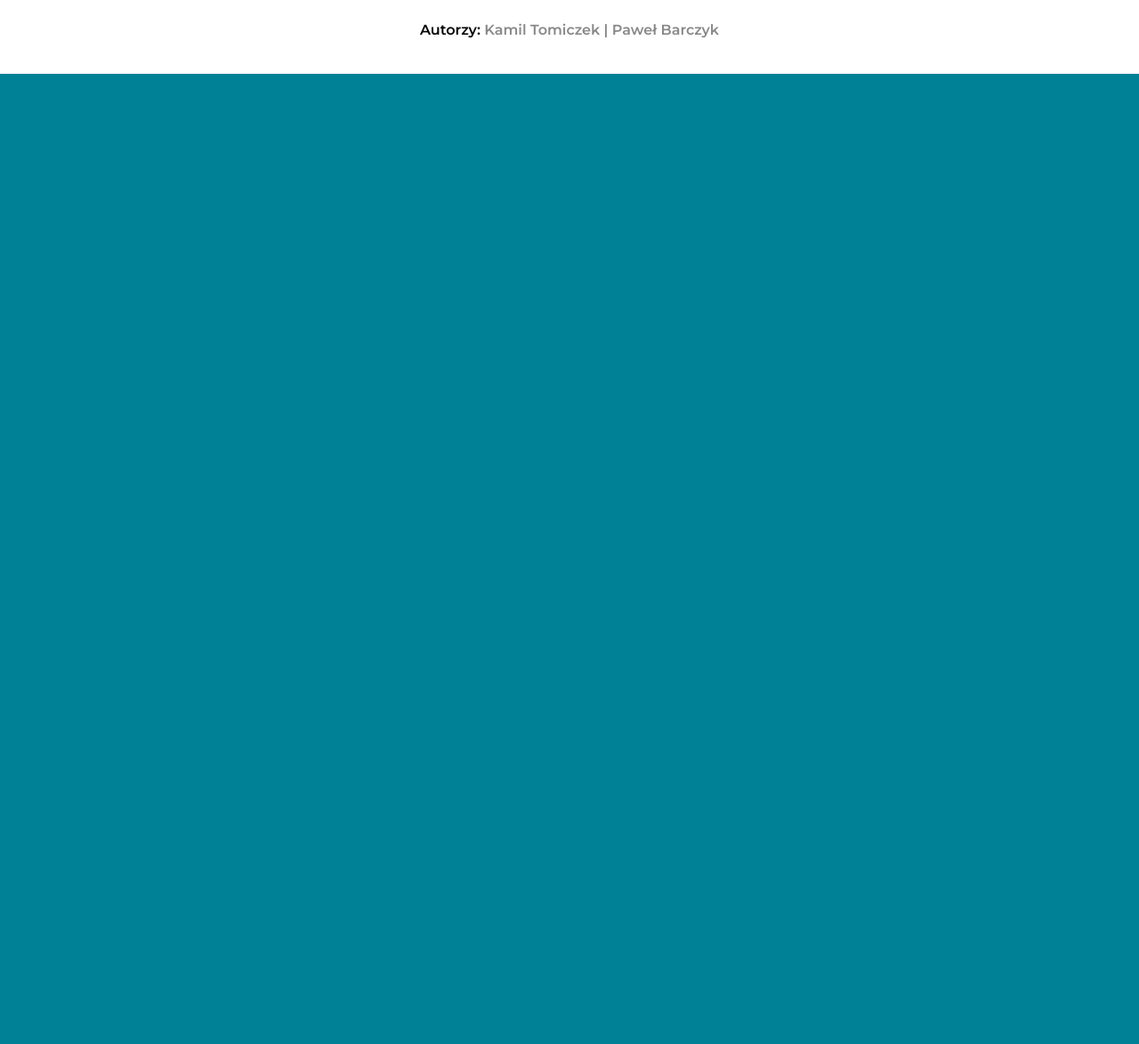
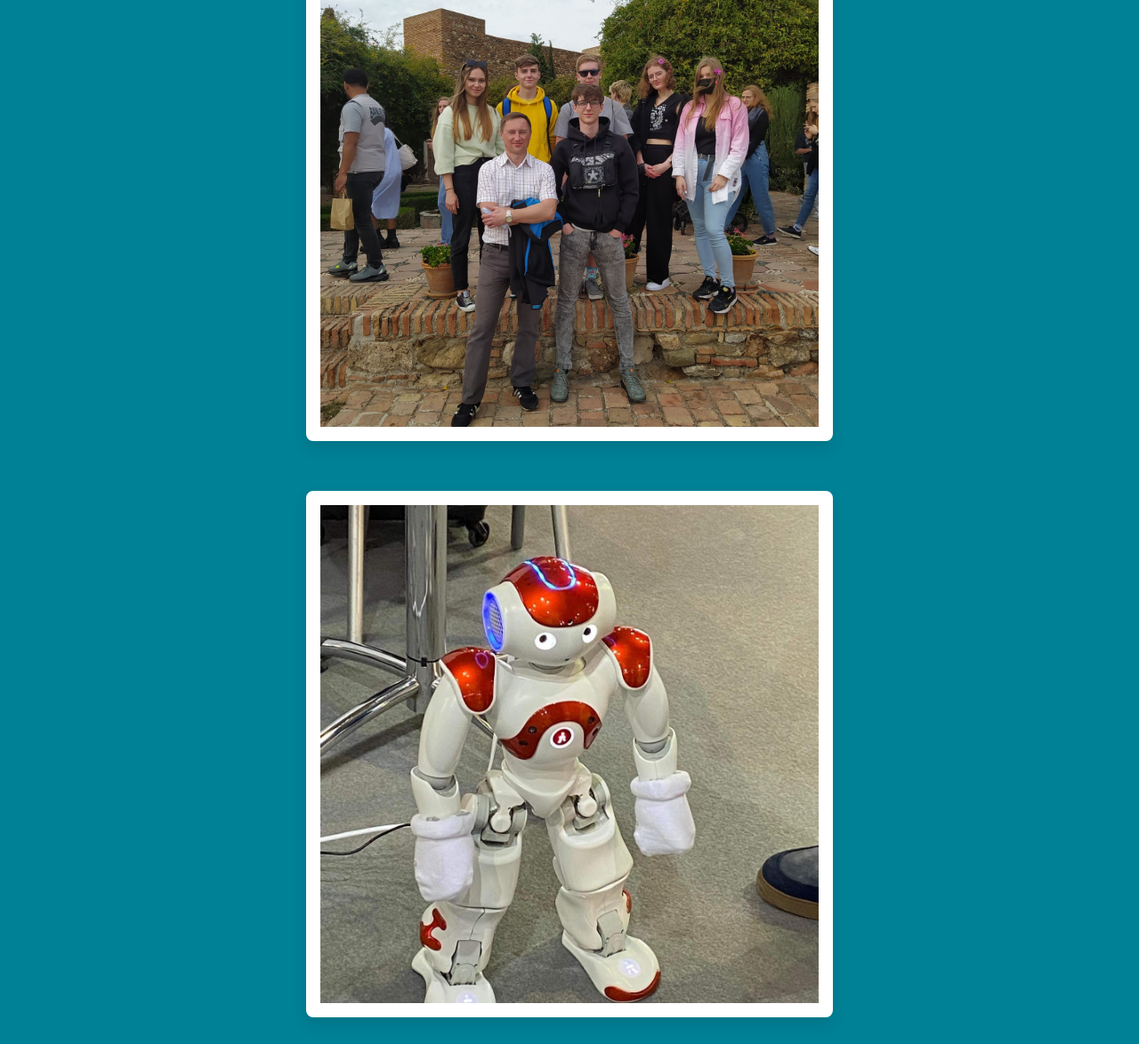
Before and after one commit to KamilTomiczek/StronaCMI, a plain HTML site: page podstrony/galeria.html in a window 1280 px wide. Shown: the part 2822-3996 px from the top of the page at 89% size. Before the commit the page ends 2905 px from the top, so only its background shows below. Drawn offline with Linux system fonts and the light colour scheme.

Commit message:
add img to gallery

```diff
--- a/podstrony/galeria.html
+++ b/podstrony/galeria.html
@@ -61,6 +61,20 @@
                     <p>Lorem ipsum dolor sit amet consectetur adipisicing elit. Officia, quas?</p>
                 </div>
             </div>
+            <div class="box">
+                <img src="../img/gal5.jpg" alt="">
+                <div class="content">
+                    <h3>Wyjazd na praktyki zagraniczne</h3>
+                    <p>Lorem ipsum dolor sit amet consectetur adipisicing elit. Officia, quas?</p>
+                </div>
+            </div>
+            <div class="box">
+                <img src="../img/gal6.jpg" alt="">
+                <div class="content">
+                    <h3>Robot</h3>
+                    <p>Lorem ipsum dolor sit amet consectetur adipisicing elit. Officia, quas?</p>
+                </div>
+            </div>
         </div>
     </section>
 
```
Also changed, not shown: img/gal5.jpg (added), img/gal6.jpg (added).
